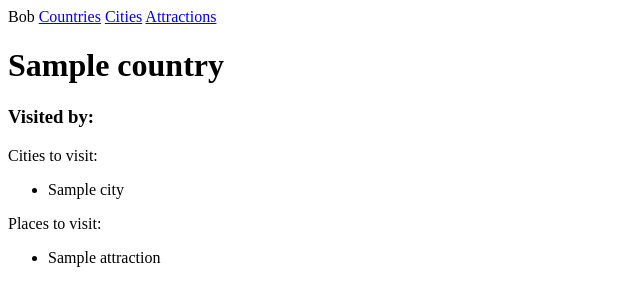
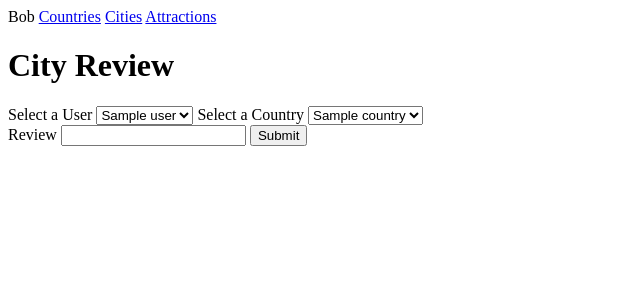
Before and after one commit to Jamiefkk/Flask_Project_JF, a Flask app: page /countries/newentry in a window 1280 px wide. Shown: the top 306 px of the page, without its empty margins (0-640 px from the left). Run offline with Flask 2, Linux system fonts and the light colour scheme; a database or web service that is not in the repository returns one stand-in record (values such as "Sample title"); some libraries are stand-ins or nearby versions.

Commit message:
countries have reviews

```diff
--- a/controllers/visits_country_controller.py
+++ b/controllers/visits_country_controller.py
@@ -43,10 +43,29 @@ def show(id):
     country = country_repository.select(id)
     cities = city_repository.cities_in_countries(id)
     attractions = attraction_repository.attractions_in_countries(id)
-    # users = attraction_repository.users(cities)
-    return render_template("countries/show.html", country=country, cities=cities, attractions=attractions)
+    visits = visits_country_repository.select_all_from_country(id)
+    return render_template("countries/show.html", country=country, cities=cities, attractions=attractions, visits = visits)
 
 @visit_countries_blueprint.route("/countries/<id>/delete", methods=["POST"])
 def delete(id):
     country_repository.delete(id)
     return redirect("/countries")
+
+@visit_countries_blueprint.route("/countries/newentry", methods=['GET'])
+def new_city_review():
+    users = user_repository.select_all()
+    countries = country_repository.select_all()
+    return render_template("countries/newentry.html", users = users, countries = countries)
+
+
+@visit_countries_blueprint.route("/countries/newentry",  methods=['POST'])
+def create_city_review():
+    user_id = request.form['user_id']
+    country_id = request.form['country_id']
+    review = request.form['review']
+    user = user_repository.select(user_id)
+    country = city_repository.select(country_id)
+
+    visit = VisitsCountry(user, country, review, visited = "Visited")
+    visits_country_repository.save(visit)
+    return redirect('/countries')
--- a/templates/cities/index.html
+++ b/templates/cities/index.html
@@ -21,4 +21,5 @@
   {% endfor %}
 </table>
 <a href="/cities/new">Add new city</a>
+<a href="/cities/newentry">Add a city review</a>
 {% endblock  %}
--- a/templates/countries/index.html
+++ b/templates/countries/index.html
@@ -22,4 +22,5 @@
 </table>
 
 <a href="/countries/new">Add new country</a>
+<a href="/countries/newentry">Add a Country review</a>
 {% endblock  %}
--- /dev/null
+++ b/templates/countries/newentry.html
@@ -0,0 +1,32 @@
+{% extends 'base.html' %}
+
+{% block content %}
+<h1>City Review</h1>
+
+<form action="/countries/newentry" method="post">
+</div>
+<label for="user_id">Select a User</label>
+<select name="user_id" id="user_id">
+    {% for user in users %}
+    <option value="{{ user.id }}">{{ user.name }}</option>
+    {% endfor %}
+</select>
+</div>
+</div>
+<label for="city_id">Select a Country</label>
+<select name="country_id" id="country_id">
+    {% for country in countries %}
+    <option value="{{ country.id }}">{{ country.name }}</option>
+    {% endfor %}
+</select>
+</div>
+<div>
+<div>
+<label for="review">Review</label>
+<input type="text" name="review"  id="review">
+<button>Submit</button>
+</div>
+
+</form>
+
+{% endblock  %}
--- a/templates/countries/show.html
+++ b/templates/countries/show.html
@@ -19,4 +19,10 @@ Places to visit:
     {% endfor %}
 </ul>
 
+{{ visits }}
+<p>
+    {% for visit in visits %}
+        <p>{{ visit.user.name }} : {{ visit.review }}</p>
+    {% endfor %}
+</p>
 {% endblock %}
```
Also changed, not shown: repositories/visits_country_repositiory.py (+17 -2 lines), controllers/visits_city_controller.py (line endings or trailing spaces).
